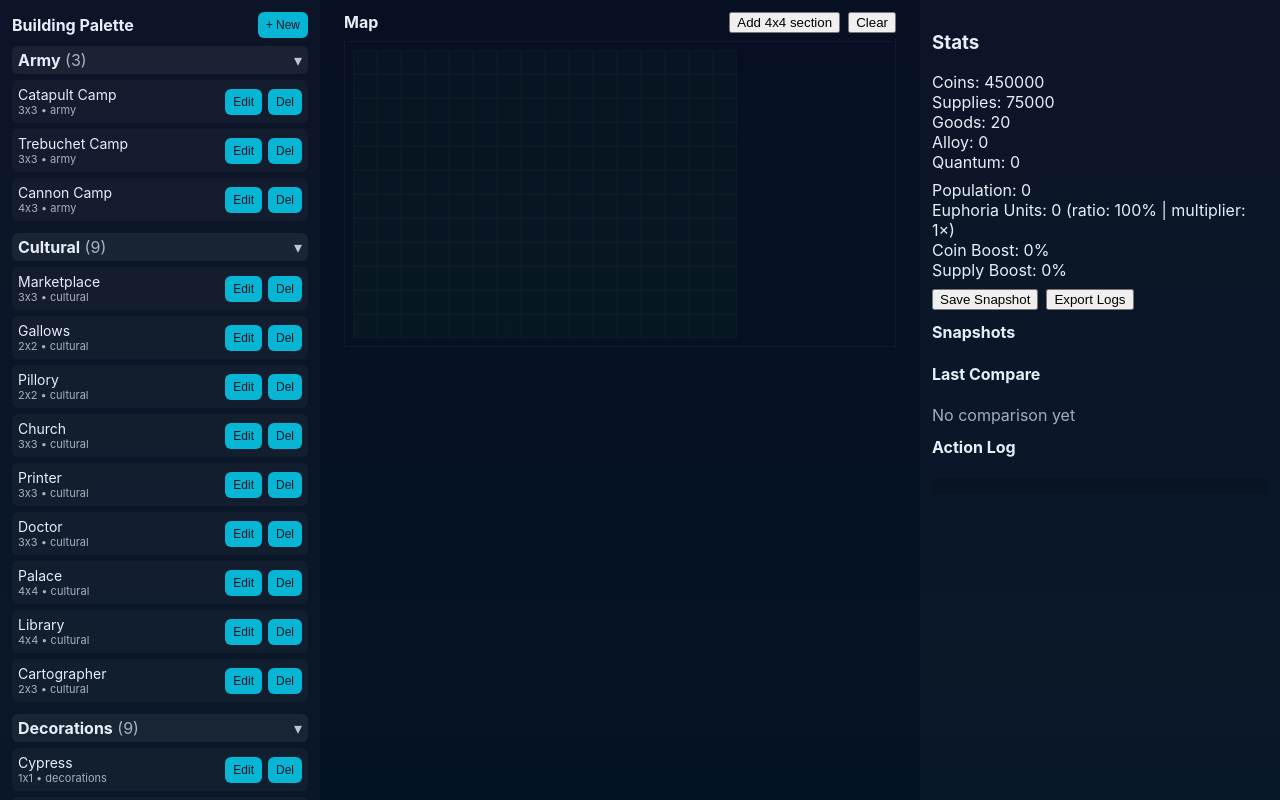
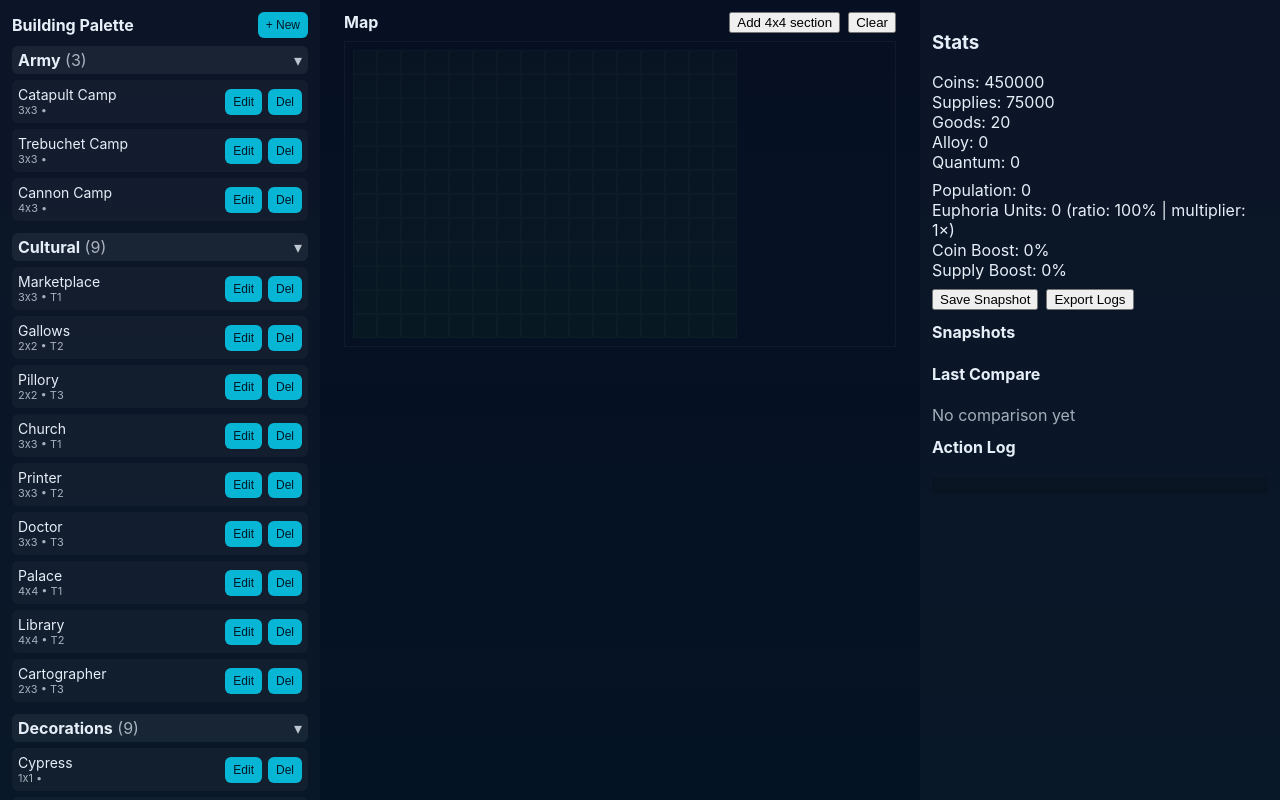
Before and after one commit to FoE-Budha/simulator, a React (Create React App) app: page / in a window 1280 px wide. Shown: the top 800 px of the page. Built offline with nearby package versions, Linux system fonts and the light colour scheme.

Commit message:
update pallete display

```diff
--- a/src/App.js
+++ b/src/App.js
@@ -1,6 +1,6 @@
 // src/App.js
 import React, { useEffect, useState, useMemo } from "react";
-import { uuid, rectsOverlap, nowTimestamp } from "./utils";
+import { uuid, rectsOverlap } from "./utils";
 import * as sim from "./components/simulation";
 import PalettePanel from "./components/PalettePanel";
 import MapPanel from "./components/MapPanel";
--- a/src/components/Palette.js
+++ b/src/components/Palette.js
@@ -65,7 +65,7 @@ function Group({
               <div onClick={() => onSelect(p)} style={{ flex: 1 }}>
                 <div style={{ fontSize: 14 }}>{p.name}</div>
                 <div style={{ fontSize: 11, opacity: 0.7 }}>
-                  {p.w}x{p.h} • {p.group}
+                  {p.w}x{p.h} • {p.tier}
                 </div>
               </div>
               <div style={{ display: "flex", gap: 6 }}>
```
